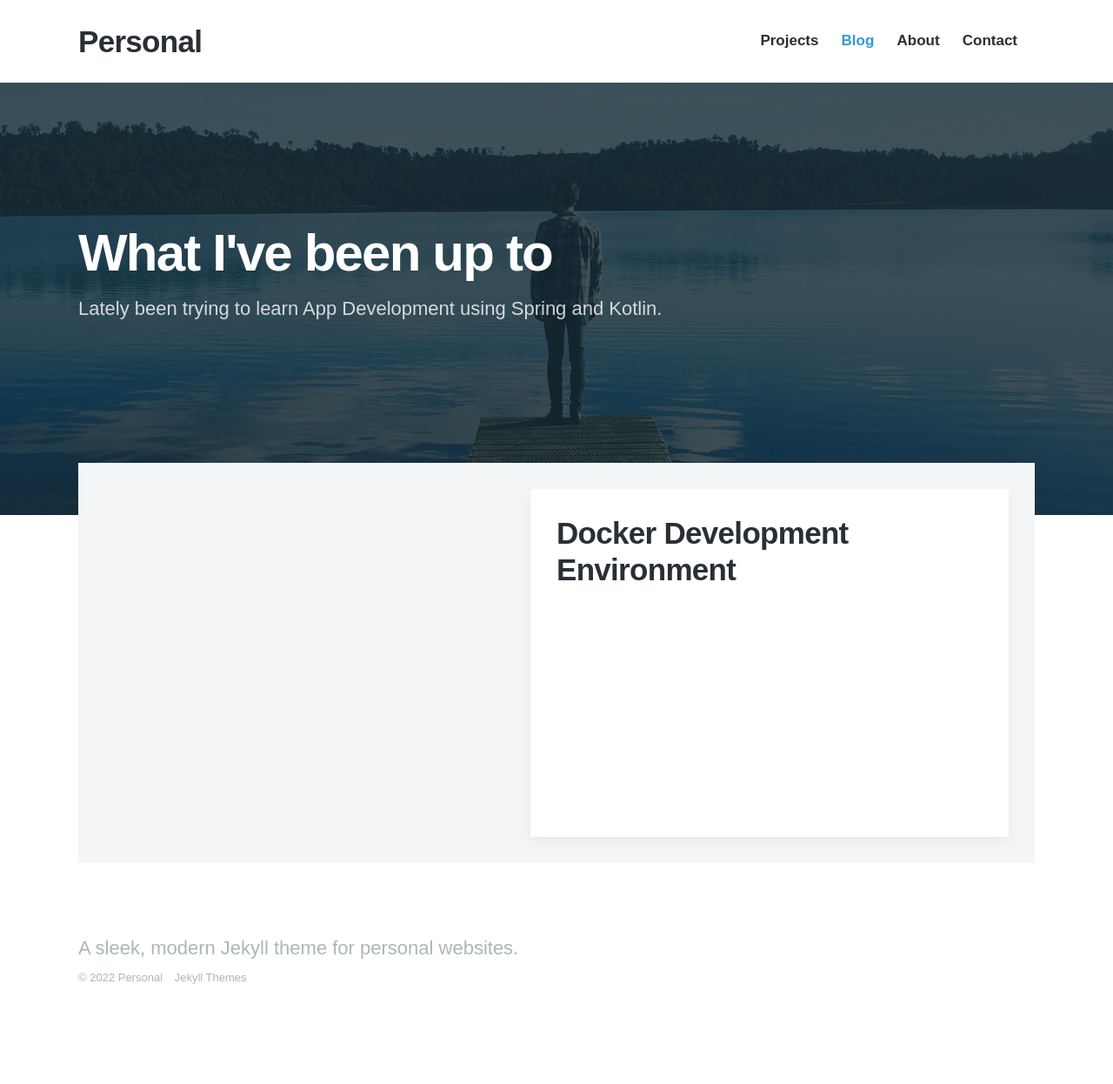
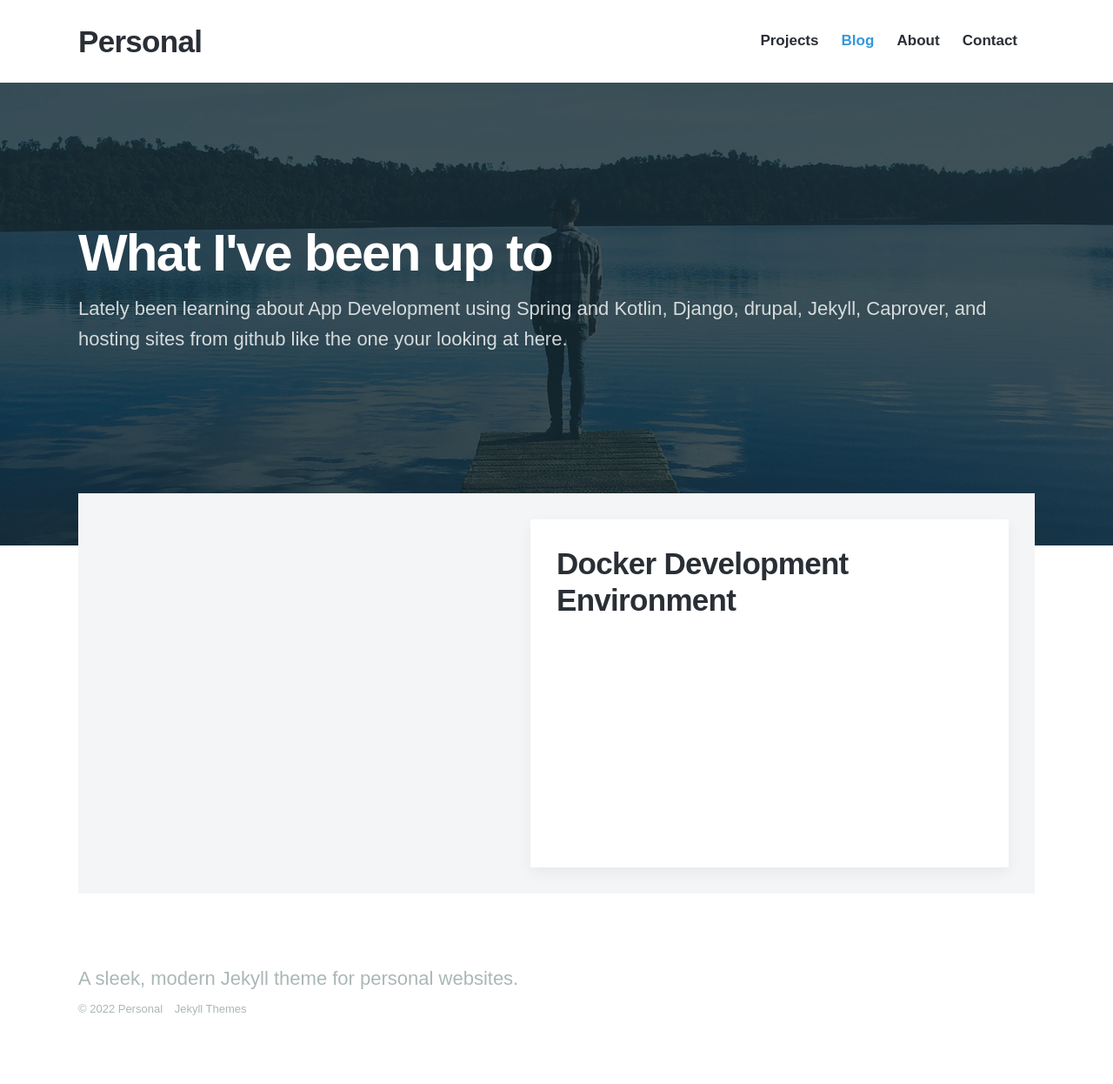
Before and after one commit to sjackson4430/portfolio, a Jekyll site: the page built from blog/index.html, in a window 1280 px wide. Shown: the whole page at 87% size. Built offline with Jekyll 4.4.1, drawn with Linux system fonts in a browser that asks for light colours; nearby versions of some CDN libraries; some web fonts are replaced; the list of posts is cut into pages by our own code; before the commit the page ends 1210 px from its top, so only the background shows below that.

Commit message:
commit by author

```diff
--- a/blog/index.html
+++ b/blog/index.html
@@ -14,7 +14,7 @@ featured_image: /images/demo/blog.jpg
 	<div class="wrap">
 
 		<h1>What I've been up to</h1>
-		<p>Lately been trying to learn App Development using Spring and Kotlin.</p>
+		<p>Lately been learning about App Development using Spring and Kotlin, Django, drupal, Jekyll, Caprover, and hosting sites from github like the one your looking at here.</p>
 
 	</div>
 
```
